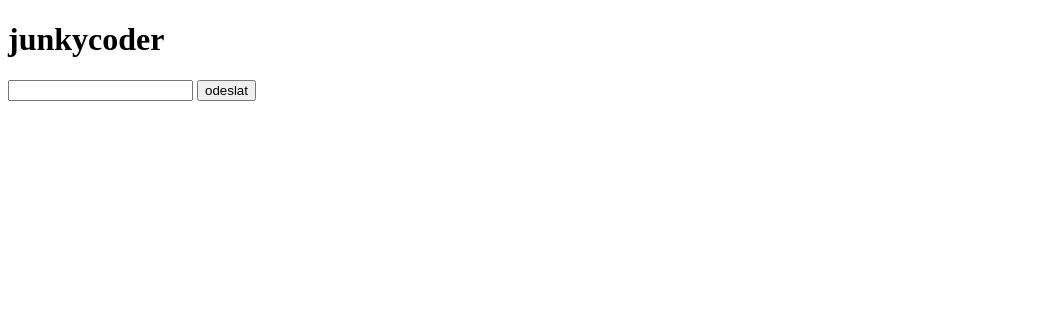
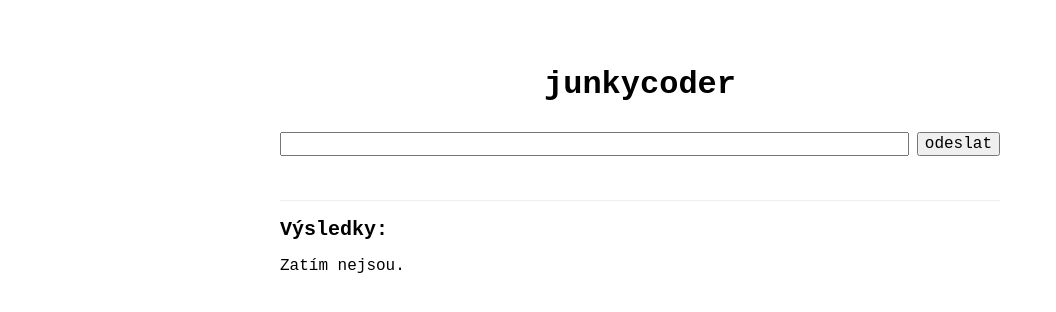
Before and after one commit to junkycoder/me, a website: page app/index.html in a window 1280 px wide. Shown: the whole page, without its empty margins (0-1056 px from the left). Drawn offline with Linux system fonts and the light colour scheme.

Commit message:
Suit up!

```diff
--- a/app/index.html
+++ b/app/index.html
@@ -1,16 +1,79 @@
 <!DOCTYPE html>
 <html lang="en">
+
 <head>
   <meta charset="UTF-8">
   <meta http-equiv="X-UA-Compatible" content="IE=edge">
   <meta name="viewport" content="width=device-width, initial-scale=1.0">
   <title>junkycoder</title>
+  <style>
+    html,
+    * {
+      font-family: 'Courier New', monospace;
+      font-size: 16px;
+    }
+
+    body {
+      padding: .5rem;
+      max-width: 720px;
+      margin: 0 auto
+    }
+
+    body>header {
+      min-height: 20vh;
+      margin: 1rem 0;
+      display: flex;
+      flex-direction: column;
+      justify-content: center;
+      align-items: center;
+    }
+
+    body>header h1 {
+      font-size: 2rem;
+    }
+
+    body>header form {
+      padding: .5rem;
+      display: flex;
+      gap: .5rem;
+      width: 100%;
+    }
+
+    body>header form>div:first-child {
+      flex: 1;
+      display: flex;
+    }
+
+    body>header form>div:first-child input {
+      flex: 1;
+    }
+
+    hr {
+      border-top: none;
+      border-left: none;
+      border-right: none;
+      margin: .5rem 0;
+    }
+
+    h2 {
+      font-size: 1.25rem;
+    }
+  </style>
 </head>
+
 <body>
-  <h1>junkycoder</h1>
-  <form method="POST" action=".">
-    <input type="text" name="input" />
-    <button type="submit">odeslat</button>
-  </form>
+  <header>
+    <h1>junkycoder</h1>
+    <form method="POST" action=".">
+      <div><input type="text" name="input" /></div>
+      <div><button type="submit">odeslat</button></div>
+    </form>
+  </header>
+  <hr />
+  <section>
+    <h2>Výsledky:</h2>
+    <p>Zatím nejsou.</p>
+  </section>
 </body>
+
 </html>
```
